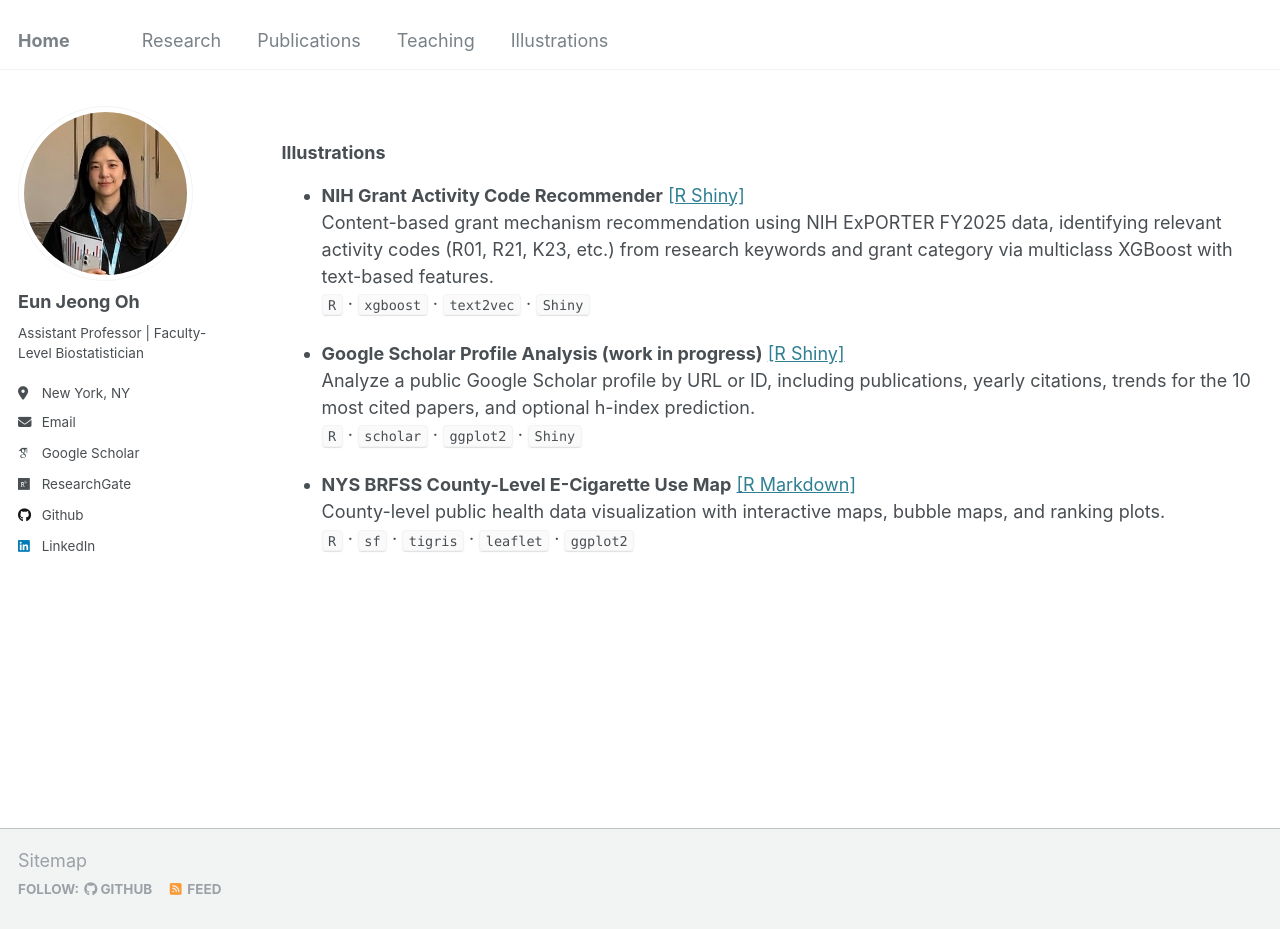
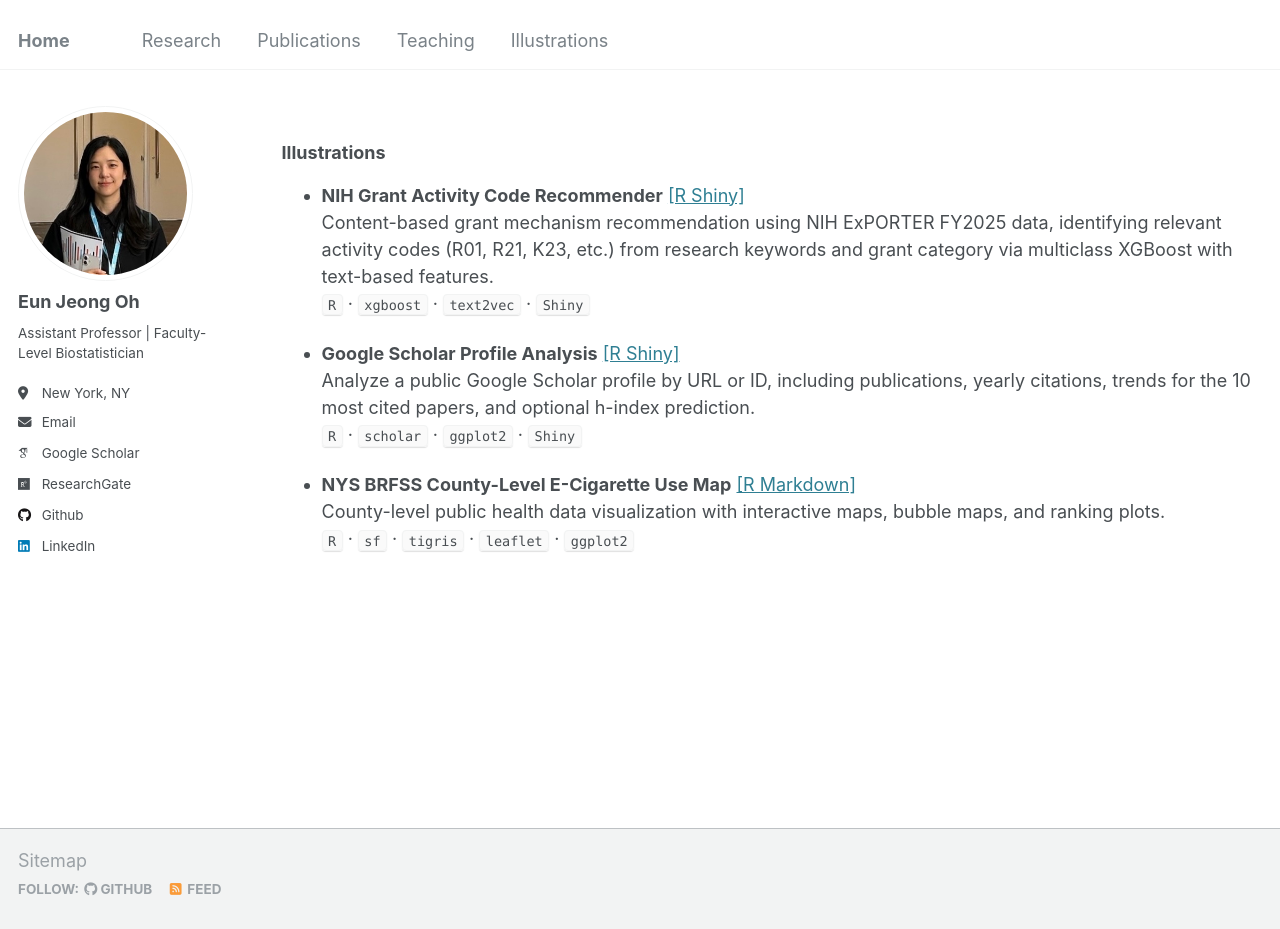
Before and after one commit to oheunj/oheunj.github.io, a Jekyll site: the page built from _pages/illustrations.md, in a window 1280 px wide and 929 px high. Built offline with Jekyll 4.4.1, drawn with Linux system fonts in a browser that asks for light colours; some web fonts are replaced.

Commit message:
Update illustrations.md

```diff
--- a/_pages/illustrations.md
+++ b/_pages/illustrations.md
@@ -16,7 +16,7 @@
   Content-based grant mechanism recommendation using NIH ExPORTER FY2025 data, identifying relevant activity codes (R01, R21, K23, etc.) from research keywords and grant category via multiclass XGBoost with text-based features.
   `R` · `xgboost` · `text2vec` · `Shiny`
 
-* **Google Scholar Profile Analysis (work in progress)** [[R Shiny]](https://no86d0-eun0jeong-oh.shinyapps.io/GoogleScholar/)
+* **Google Scholar Profile Analysis** [[R Shiny]](https://no86d0-eun0jeong-oh.shinyapps.io/GoogleScholar/)
   Analyze a public Google Scholar profile by URL or ID, including publications, yearly citations, trends for the 10 most cited papers, and optional h-index prediction.
   `R` · `scholar` · `ggplot2` · `Shiny`
 
```
